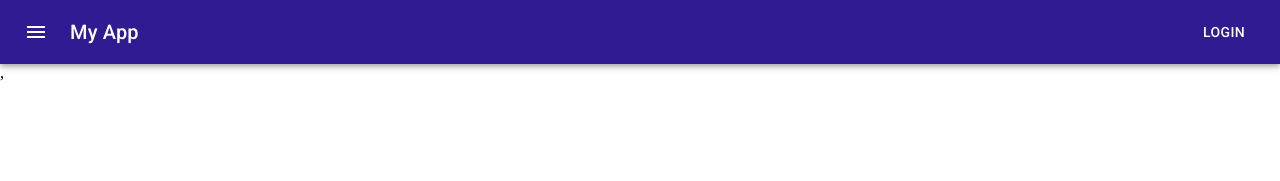
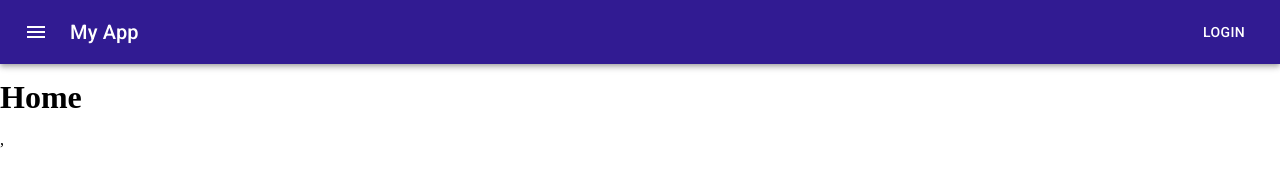
Before and after one commit to RafaPalau/modulo-32-react-intermediario, a React (Create React App) app: page / in a window 1280 px wide. Shown: the top 181 px of the page. Built offline with nearby package versions, Linux system fonts and the light colour scheme.

Commit message:
Aula 07 Template Default

```diff
--- a/src/App.js
+++ b/src/App.js
@@ -1,16 +1,19 @@
 import { BrowserRouter as Router, Switch, Route } from "react-router-dom"
-
+import TemplateDefault from './templates/Default';
 import Home from "./pages/Home"
 
 const App = () => {
   return (
     <Router>
+   <TemplateDefault>
       <Switch>
         <Route path='/'>
           <Home />
         </Route>
       </Switch>
+    </TemplateDefault>
     </Router>
+
   );
 };
 
--- a/src/pages/Home.js
+++ b/src/pages/Home.js
@@ -1,8 +1,8 @@
-import Header from "../partials/Header";
+
 
 const Home =() => {
   return (
-  <Header />
+    <h1>Home</h1>
   );
 }
 
--- /dev/null
+++ b/src/templates/Default.js
@@ -0,0 +1,20 @@
+import { Container } from "@material-ui/core";
+import Header from "../partials/Header";
+import { makeStyles } from "@material-ui/core";
+
+const useStyles = makeStyles((theme) => ({
+  container: {
+    padding: "15px 0",
+  },
+}));
+
+const Default = ({ children }) => {
+  const classes = useStyles();
+  return (
+    <>
+      <Header />
+      <Container className={classes.container}>{children}</Container>
+    </>
+  );
+};
+export default Default;
```
